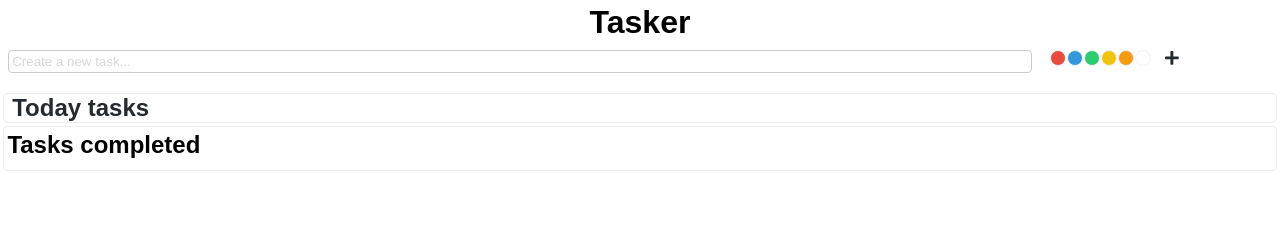
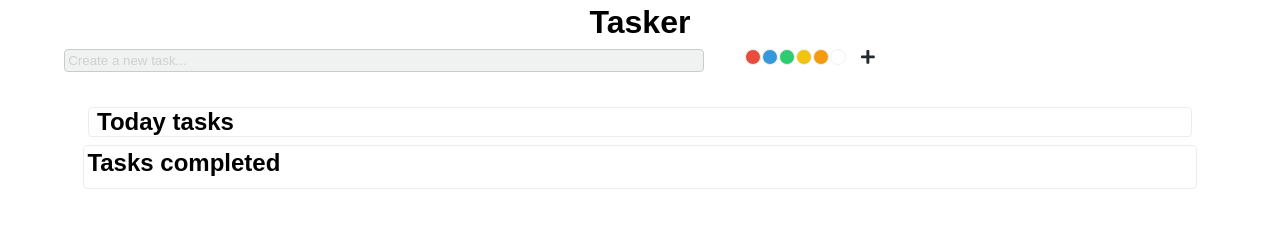
Before and after one commit to lucasxavier-dev/tasker, a plain HTML site: page index.html in a window 1280 px wide. Drawn offline with Linux system fonts and the light colour scheme.

Commit message:
Update global.css

```diff
--- a/styles/global.css
+++ b/styles/global.css
@@ -36,7 +36,7 @@ body {
 
         /* change button background color */
     .box{
-        padding: 5px;
+        padding: 4px;
         height: 24px;
         width: 112px;
 
@@ -89,14 +89,15 @@ body {
     }
 
     .header-content #task {
-        width: 80%;
+        width: 50%;
         box-sizing: border-box;
-        margin: auto 0.5rem 1rem;
+        margin: auto 2rem 2em 4rem;
         max-height: 2rem;
         padding: 0.2rem;
         border-radius: 4px;
         border: 0.100rem solid #b6b6b6;
         opacity: 0.7;
+        background-color: #EBECEC;
     }
 
 
@@ -124,7 +125,7 @@ body {
         /* today tasks */
 
         .task-content {
-            max-width: auto;
+            max-width: 70rem;
             margin: auto;
         }
 
@@ -132,7 +133,7 @@ body {
             border: 0.4px solid #EBECEC;
             border-radius: 4px;
 
-            margin: 0.2rem;
+            margin: 0.5rem;
 
         }
 
@@ -141,7 +142,6 @@ body {
         text-align: left;
         margin: 4px 8px 4px 8px;
         font-size: 24px;
-        color: var(--font-color);
 
         display: inline;
     }
```
